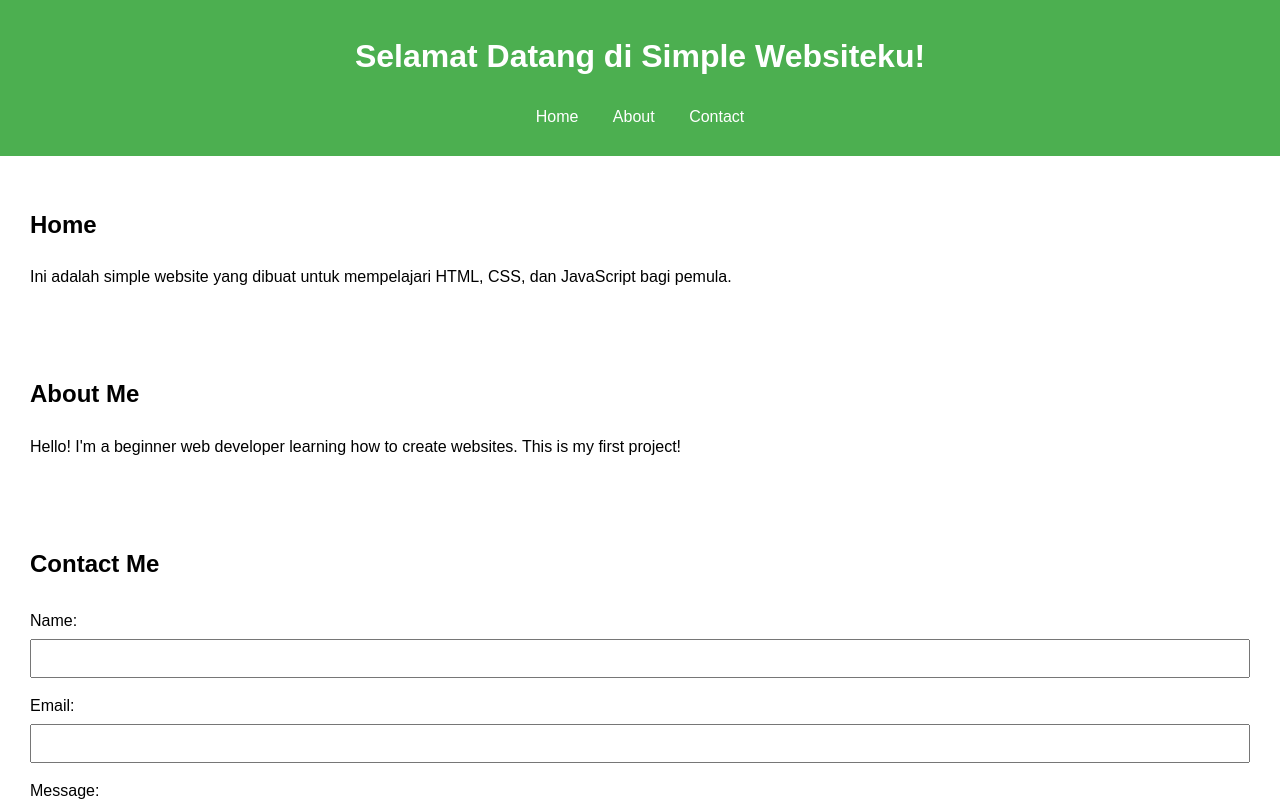
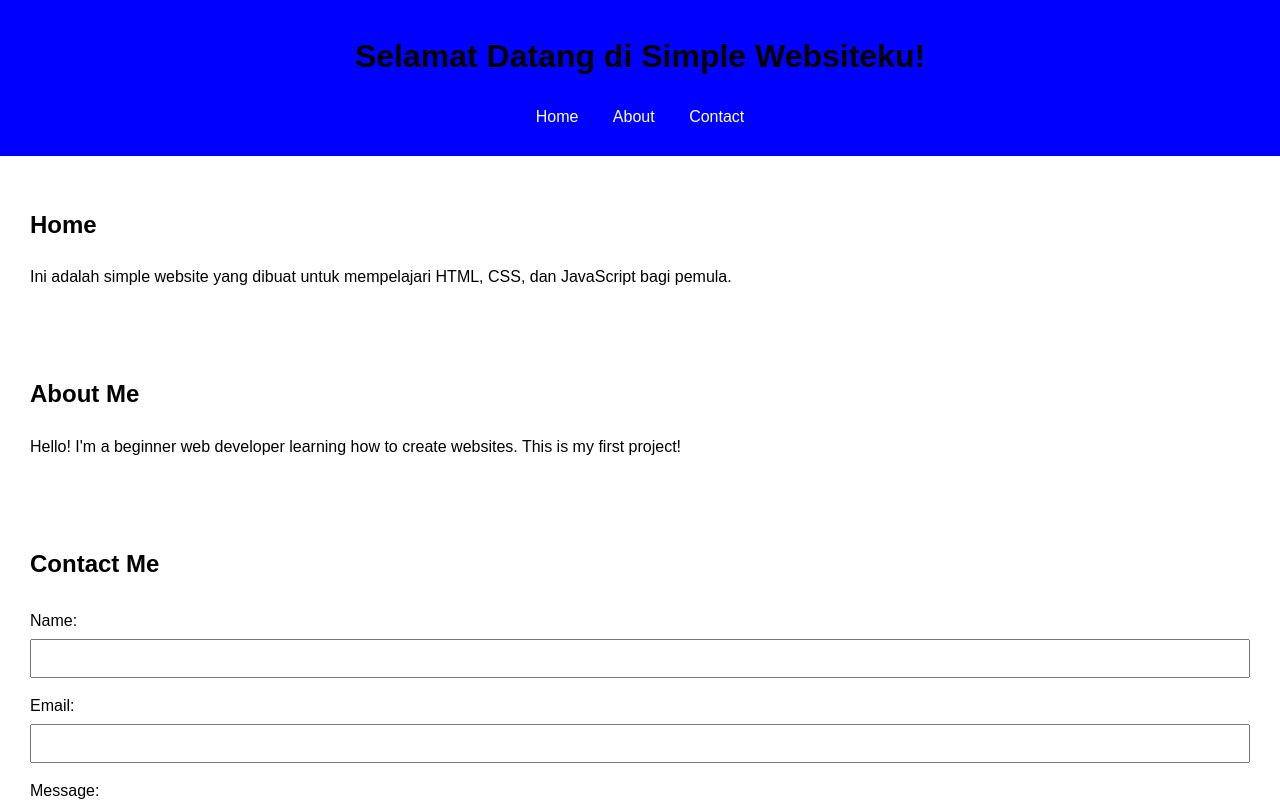
Before and after one commit to KaFzZ/Website, a plain HTML site: page index.html in a window 1280 px wide. Shown: the top 806 px of the page. Drawn offline with Linux system fonts and the light colour scheme.

Commit message:
Update styles.css

```diff
--- a/styles.css
+++ b/styles.css
@@ -6,8 +6,8 @@ body {
 }
 
 header {
-    background: #4CAF50;
-    color: white;
+    background-color: Blue;
+    color: Black;
     padding: 10px 0;
     text-align: center;
 }
```
